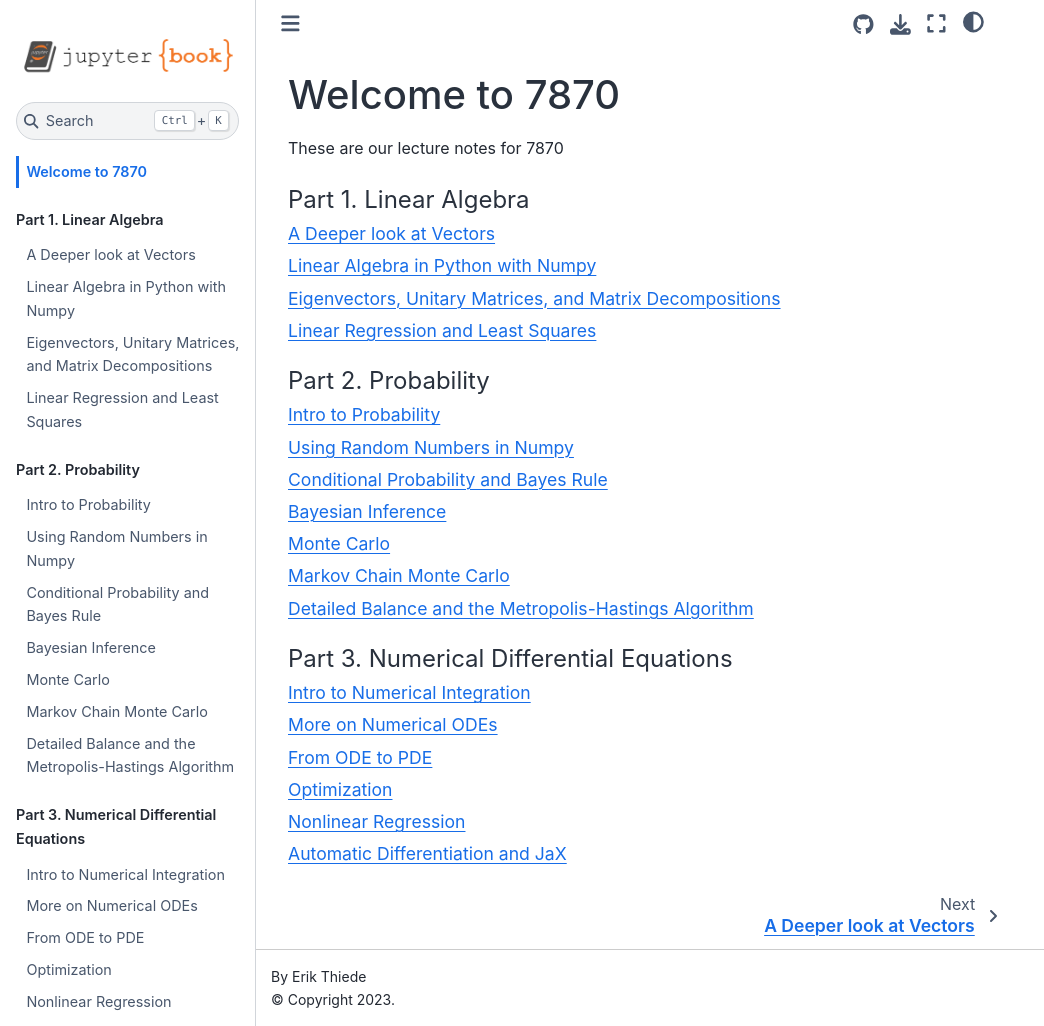
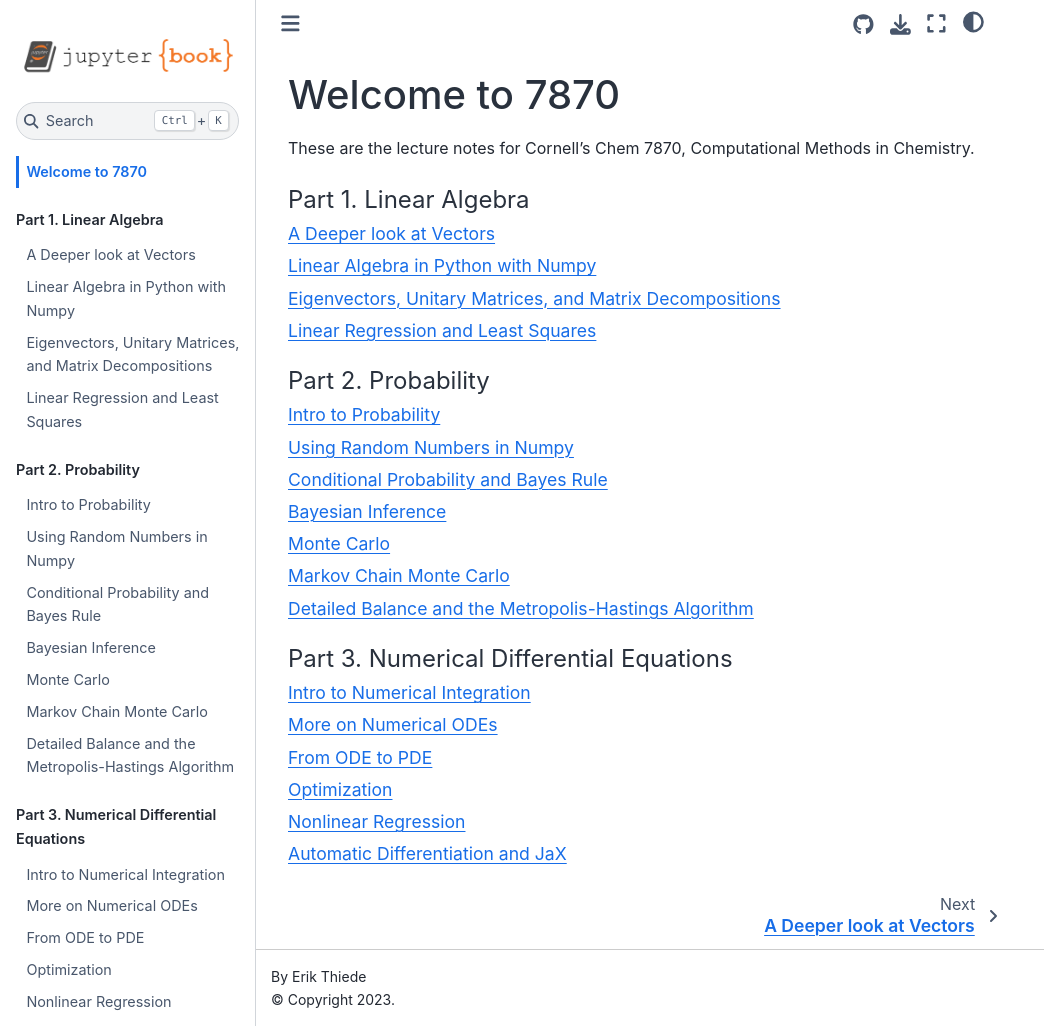
Before and after one commit to cornell-chem-7870/lecture_notes, a Jupyter Book: the page built from intro.md, in a window 1280 px wide and 1026 px high. Shown: the whole window, without its empty margins (0-1044 px from the left). Built offline with Jupyter Book 1.0.4 settings and Sphinx 7.4.7 and the Sphinx Book theme 1.1.4, drawn with Linux system fonts in a browser that asks for light colours.

Commit message:
Updated metadata and front page

````diff
--- a/_config.yml
+++ b/_config.yml
@@ -1,7 +1,7 @@
 # Book settings
 # Learn more at https://jupyterbook.org/customize/config.html
 
-title: My sample book
+title: Lecture Notes for Cornell Chem 7870
 author: Erik Thiede
 logo: logo.png
 
--- a/intro.md
+++ b/intro.md
@@ -1,6 +1,7 @@
 # Welcome to 7870
 
-These are our lecture notes for 7870
+These are the lecture notes for Cornell's Chem 7870, Computational Methods in Chemistry.
+
 
 ```{tableofcontents}
 ```
````
